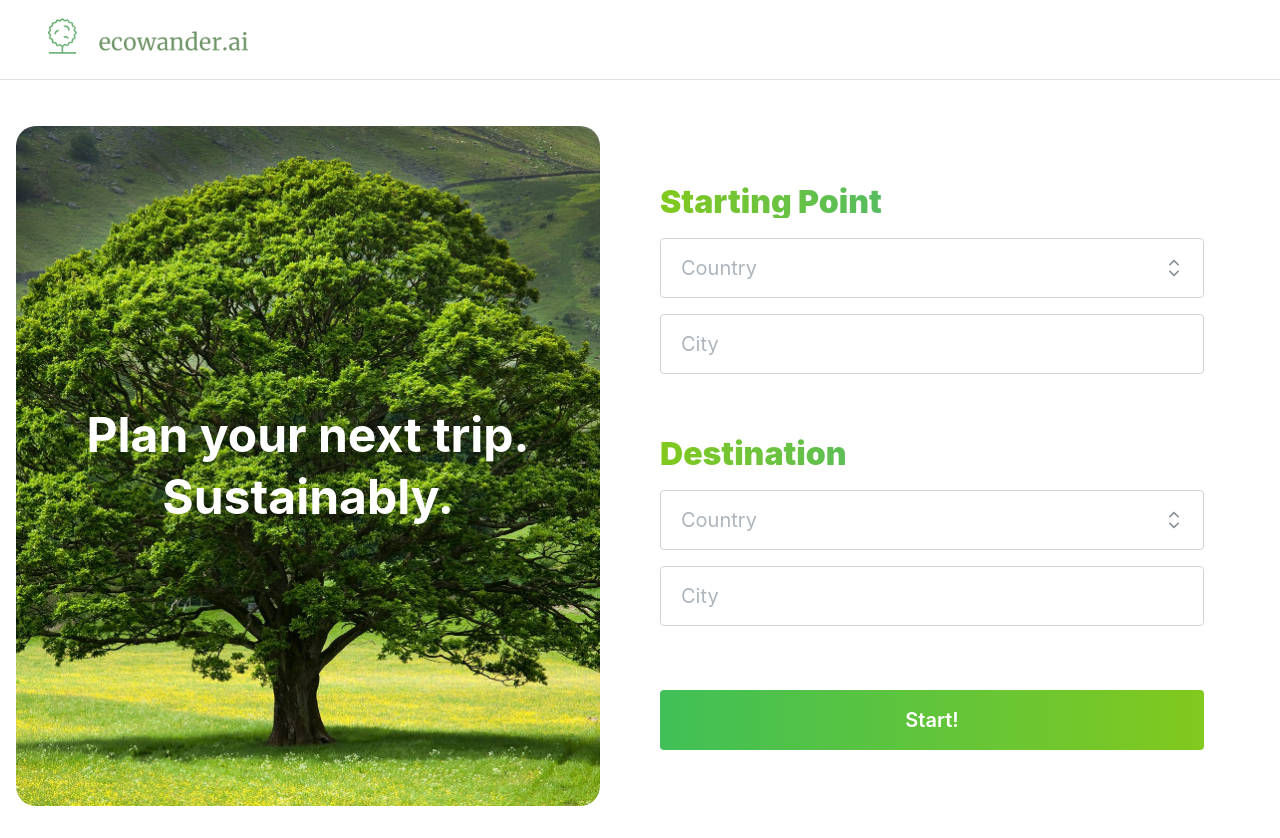
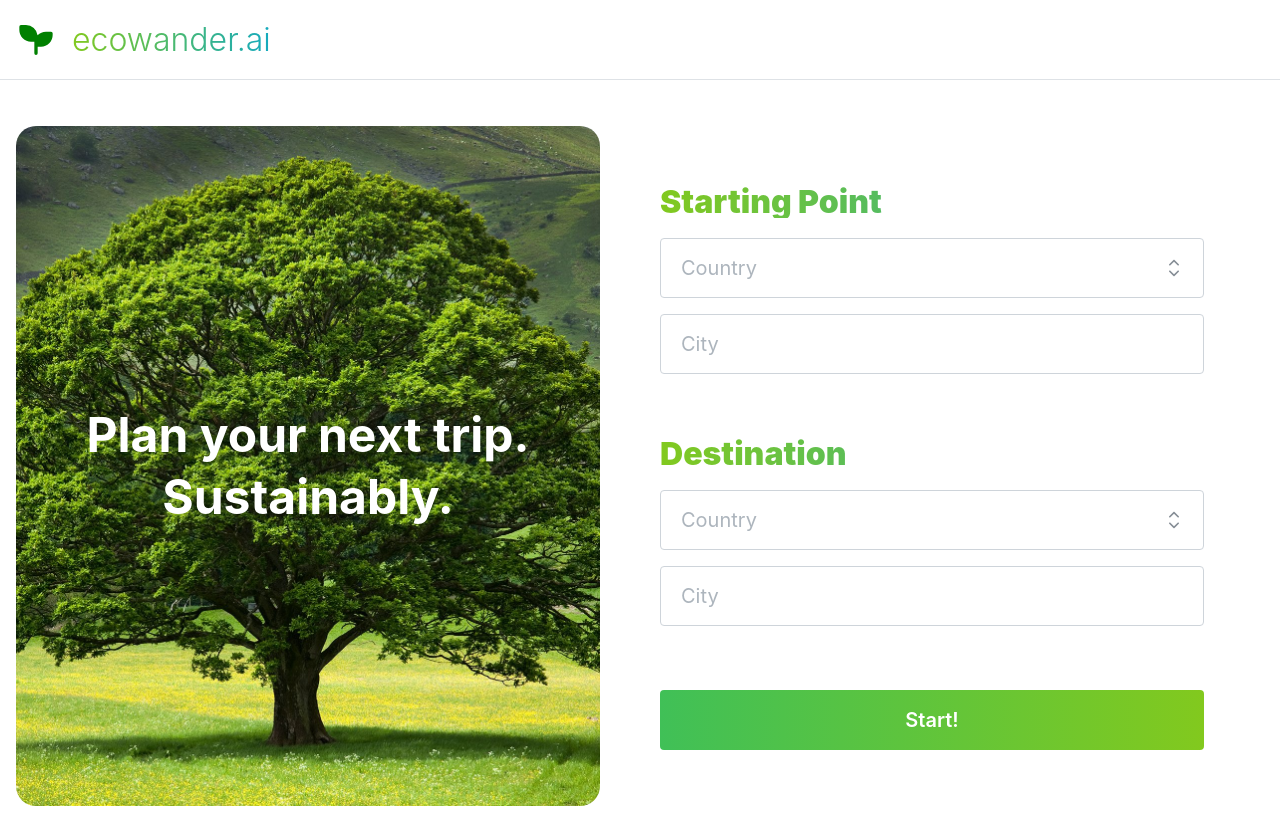
Before and after one commit to apramm/Ecowander.ai, a React (Vite) app in the folder Frontend/: page / in a window 1280 px wide. Built offline with nearby package versions, Linux system fonts and the light colour scheme.

Commit message:
Change styling of title

```diff
--- a/Frontend/src/App.tsx
+++ b/Frontend/src/App.tsx
@@ -1,4 +1,12 @@
-import { AppShell, Burger, Button, Center, Group, Image } from '@mantine/core';
+import {
+  AppShell,
+  Burger,
+  Button,
+  Center,
+  Group,
+  Image,
+  Text,
+} from '@mantine/core';
 import LandingPage from './pages/LandingPage';
 import Page1 from './pages/Page1';
 import Page2 from './pages/Page2';
@@ -7,7 +15,8 @@ import { useState } from 'react';
 import { motion } from 'framer-motion';
 import { useDisclosure } from '@mantine/hooks';
 import axios from 'axios';
-import logo from '../images/logo.png';
+// import logo from '../images/logo.png';
+import seeding from '../images/seeding.svg';
 import { ResponsePage } from './pages/ResponsePage';
 
 export interface FormData {
@@ -118,16 +127,23 @@ function App() {
               size="sm"
             />
             <Image
-              src={logo}
+              src={seeding}
               alt="Ecowander Logo"
-              width={400}
-              height={200}
+              width={40}
+              height={40}
               style={{
                 objectFit: 'contain',
-                marginTop: '-4rem',
-                marginLeft: '2rem',
+                color: 'cyan',
               }}
             />
+            <Text
+              size="2rem"
+              variant="gradient"
+              gradient={{ from: 'lime', to: 'cyan', deg: 90 }}
+              style={{ fontWeight: 300 }}
+            >
+              ecowander.ai
+            </Text>
           </Group>
         </AppShell.Header>
         <AppShell.Main mt={30}>
```
Also changed, not shown: Frontend/images/seeding.svg (added).
